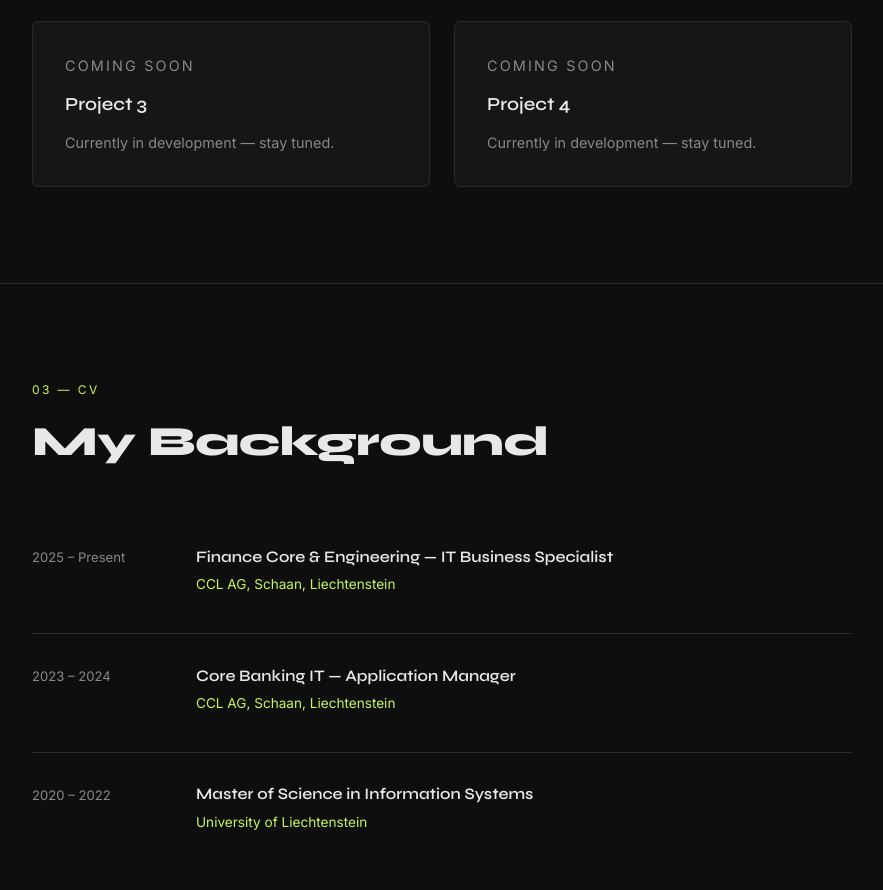
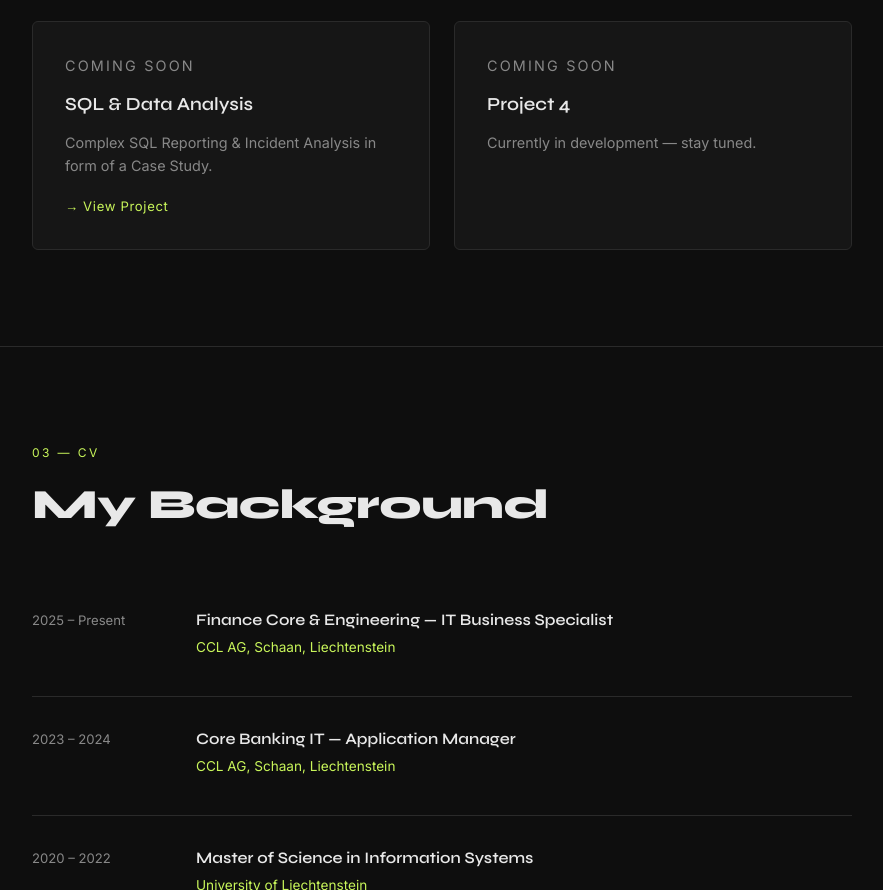
Before and after one commit to damiandomenik/damiandomenik.github.io, a plain HTML site: page index.html in a window 1280 px wide. Shown: the part 1929-2819 px from the top of the page, without its empty margins (198-1081 px from the left). Drawn offline with Linux system fonts and the light colour scheme.

Commit message:
Update index.html

```diff
--- a/index.html
+++ b/index.html
@@ -343,8 +343,9 @@
       </div>
       <div class="project-card">
         <p class="project-tag">Coming Soon</p>
-        <h3>Project 3</h3>
-        <p>Currently in development — stay tuned.</p>
+        <h3>SQL & Data Analysis</h3>
+        <p>Complex SQL Reporting & Incident Analysis in form of a Case Study.</p>
+        <a href="/sql-dashboard/" class="project-link">→ View Project</a>
       </div>
       <div class="project-card">
         <p class="project-tag">Coming Soon</p>
```
